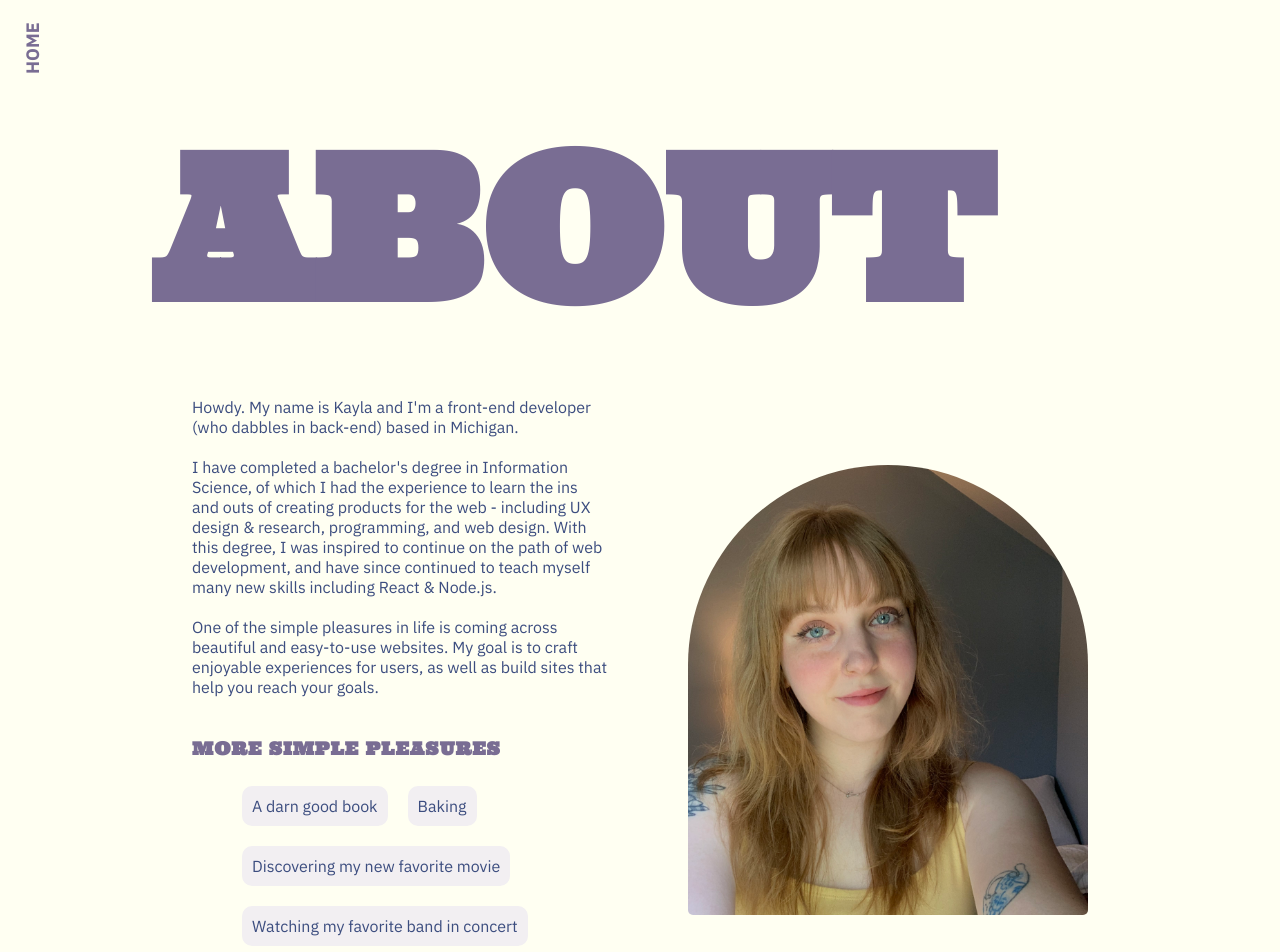
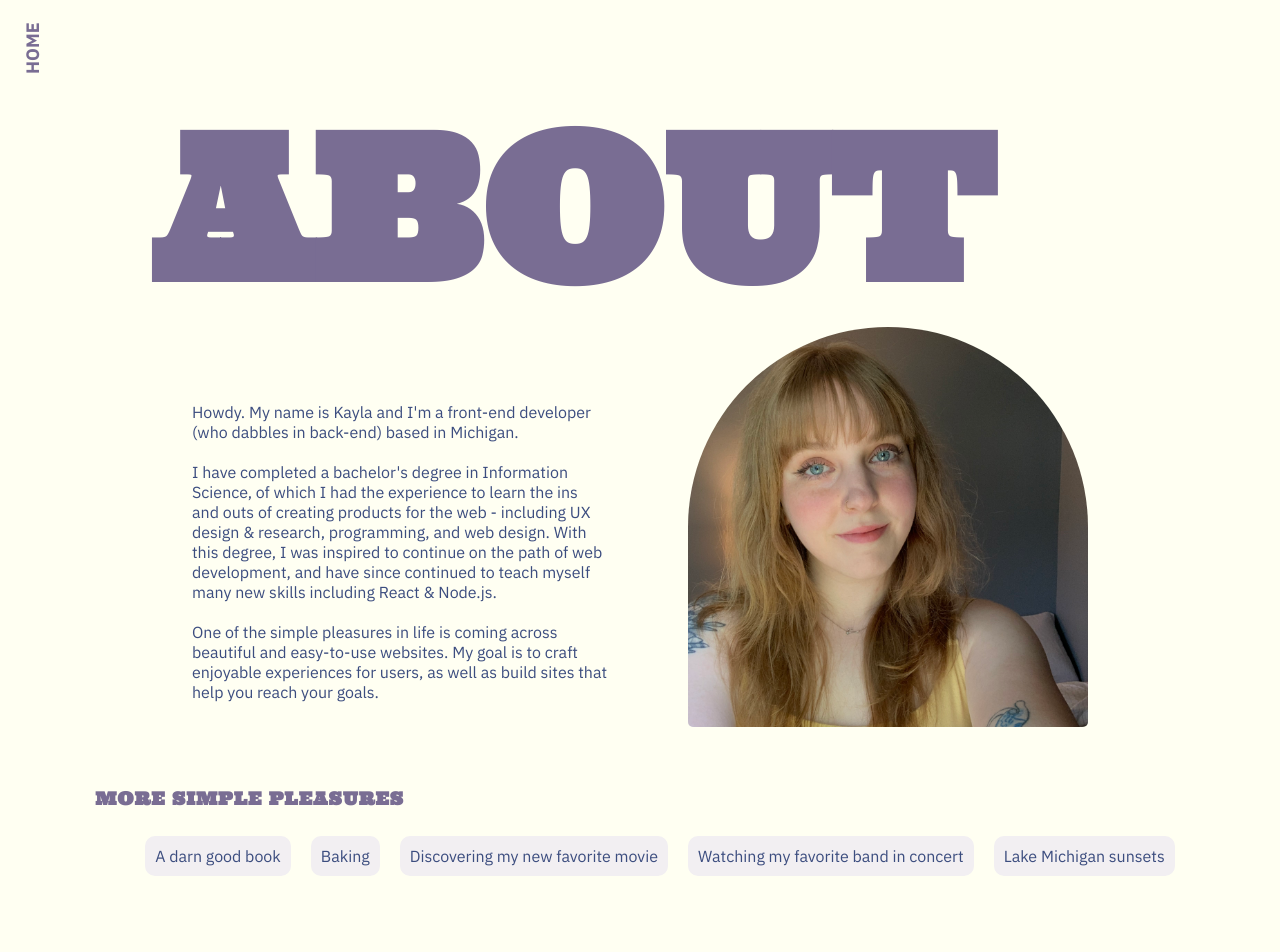
Before and after one commit to huntkay1/portfolio, a React (Vite) app: page /about in a window 1280 px wide. Shown: the top 952 px of the page. After the commit the page ends 902 px from the top, so only its background shows below. Built offline with nearby package versions, Linux system fonts and the light colour scheme.

Commit message:
Update about layout

```diff
--- a/src/components/About.jsx
+++ b/src/components/About.jsx
@@ -23,7 +23,13 @@ function About() {
                         One of the simple pleasures in life is coming across beautiful and easy-to-use websites. My goal is to craft
                         enjoyable experiences for users, as well as build sites that help you reach your goals.
                     </p>
+                </div>
+
+                    <div className='me'></div>
+            </div>
+
             <div>
+                <div className='favorites'>
                     <h2 className='fav-header'>
                         MORE SIMPLE PLEASURES
                     </h2>
@@ -35,10 +41,8 @@ function About() {
                         <li>Lake Michigan sunsets</li>
                     </ul>
                 </div>
+
             </div>
-                <div className='me'></div>
-            </div>
-
         </div>
     )
 }
--- a/src/styles/About.css
+++ b/src/styles/About.css
@@ -1,15 +1,19 @@
 .about .page-header {
     color: var(--PURPLE-COLOR);
     margin-left: 150px;
-    margin-top: 100px;
+    margin-top: 80px;
 }
 
 .about .home-button {
     color: var(--PURPLE-COLOR);
 }
 
+.about-main {
+    display: flex;
+}
+
 .me {
-    height: 450px;
+    height: 400px;
     width: 400px;
     background-image: url('../assets/Me.jpg');
     background-size: cover;
@@ -33,6 +37,11 @@
     gap: 20px;
 }
 
+.favorites {
+    display: grid;
+    place-content: center;
+}
+
 .fav-header {
     color: var(--PURPLE-COLOR);
     letter-spacing: 1px;
```
Also changed, not shown: src/styles/index.css (line endings or trailing spaces). Lines whose indentation alone changed are shown as unchanged.
